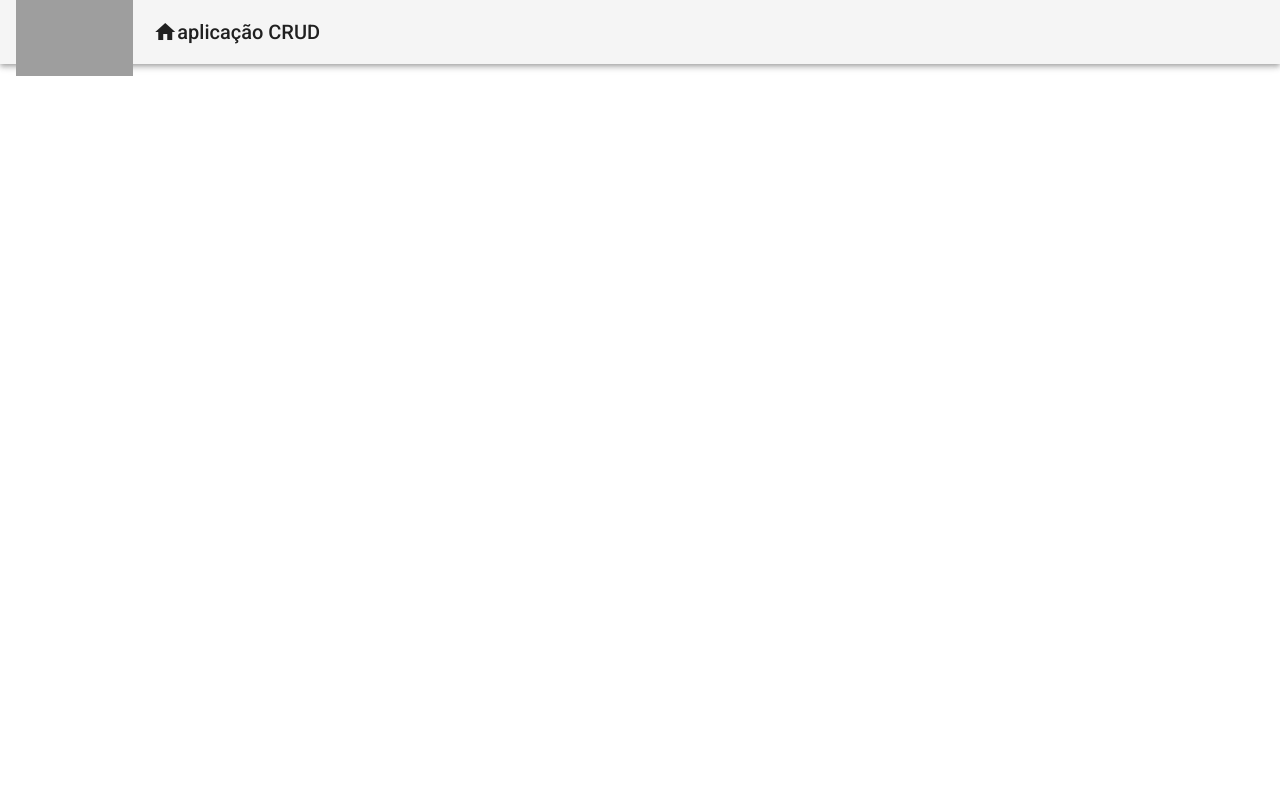
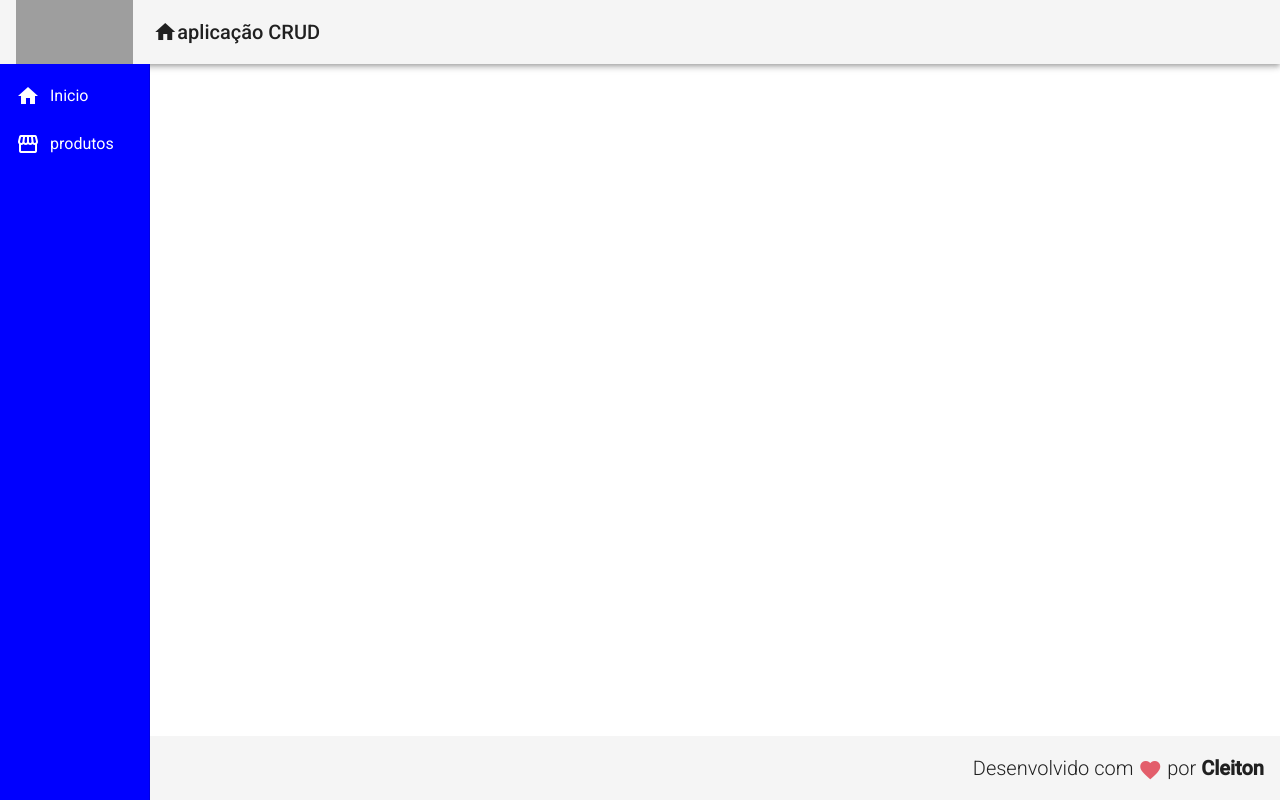
Before and after one commit to frpimentel/Desenvolvimento-web, an Angular app in the folder frontend/: page / in a window 1280 px wide. Built offline with nearby package versions, Linux system fonts and the light colour scheme; grey boxes are pictures that could not be loaded.

Commit message:
adicionando o nav-bar, usando o material

```diff
--- a/frontend/src/app/app.component.html
+++ b/frontend/src/app/app.component.html
@@ -1,2 +1,4 @@
 <!-- this is a component created, he is named header -->
 <app-header></app-header>
+<app-footer></app-footer>
+<app-nav></app-nav>
--- a/frontend/src/app/components/template/footer/footer.component.css
+++ b/frontend/src/app/components/template/footer/footer.component.css
@@ -0,0 +1,11 @@
+.footer{
+  position: fixed;
+  bottom: 0;
+  display: flex;
+  justify-content: flex-end;
+}
+.footer > span {
+  font-weight: 300;
+  font-size: 1rm;
+
+ }
--- a/frontend/src/app/components/template/footer/footer.component.html
+++ b/frontend/src/app/components/template/footer/footer.component.html
@@ -1 +1,9 @@
-<p>footer works!</p>
+<mat-toolbar class="footer">
+  <span >
+    Desenvolvido com
+    <i class="material-icons red v-middle">
+      favorite
+    </i>
+    por <strong> Cleiton</strong>
+  </span>
+</mat-toolbar>
--- /dev/null
+++ b/frontend/src/app/components/template/nav/nav.component.css
@@ -0,0 +1,12 @@
+.sidenav{
+  background-color: rgb(0, 0, 275);
+  width: 150px;
+}
+
+.sidenav a {
+  color: white;
+}
+
+.sidenav i {
+    padding-right: 10px;
+}
--- /dev/null
+++ b/frontend/src/app/components/template/nav/nav.component.html
@@ -0,0 +1,19 @@
+<mat-sidenav-container class="container">
+  <mat-sidenav class="sidenav" mode="side"
+  opened fixedInViewport="true" fixedTopGap="64">
+    <mat-nav-list class="nav-list">
+      <a mat-list-item>
+        <i class="material-icons">
+          home
+        </i>
+        Inicio
+      </a>
+      <a mat-list-item>
+        <i class="material-icons">
+          storefront
+        </i>
+        produtos
+      </a>
+    </mat-nav-list>
+  </mat-sidenav>
+</mat-sidenav-container>
--- /dev/null
+++ b/frontend/src/app/components/template/nav/nav.component.ts
@@ -0,0 +1,15 @@
+import { Component, OnInit } from '@angular/core';
+
+@Component({
+  selector: 'app-nav',
+  templateUrl: './nav.component.html',
+  styleUrls: ['./nav.component.css']
+})
+export class NavComponent implements OnInit {
+
+  constructor() { }
+
+  ngOnInit(): void {
+  }
+
+}
--- a/frontend/src/styles.css
+++ b/frontend/src/styles.css
@@ -2,3 +2,10 @@
 
 html, body { height: 100%; }
 body { margin: 0; font-family: Roboto, "Helvetica Neue", sans-serif; }
+.red{
+  color: rgb(227, 94, 107);
+}
+
+.v-middle{
+  vertical-align: middle ;
+}
```
Also changed, not shown: frontend/src/app/app.module.ts (+9 -2 lines), 1 other file (tests, documents, lock files or other folders).
